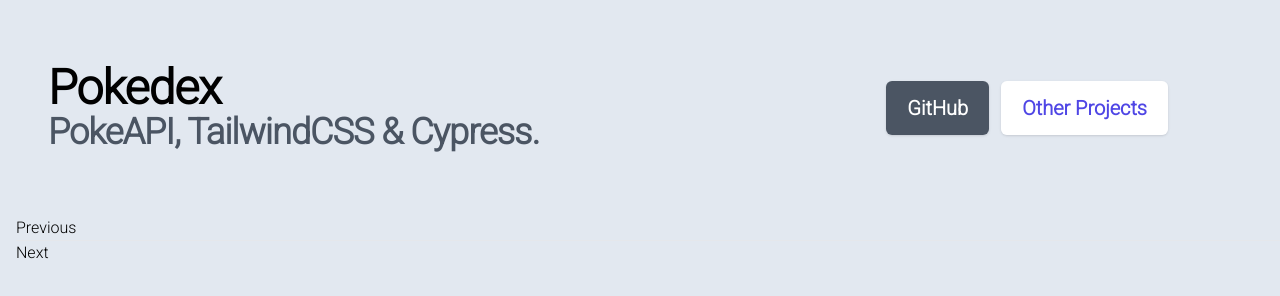
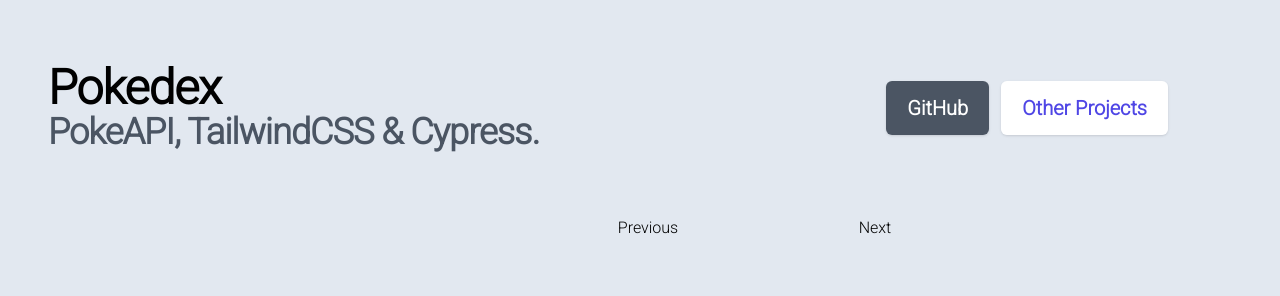
Before and after one commit to Ofiuco-13/Pokedex, a website: page index.html in a window 1280 px wide. Drawn offline with Linux system fonts and the light colour scheme; no server answers.

Commit message:
Fix buttons

```diff
--- a/index.html
+++ b/index.html
@@ -29,10 +29,9 @@
             </div>
           </div>
         </div>
-        <div id="buttons">
+        <div id="buttons" class="relative text-center">
           <a href="#" id="previous-button">Previous</a>
-          <hr>
-          <a href="#" id="next-button">Next</a>
+          <a href="#" id="next-button" class="absolute left-2/3">Next</a>
         </div>
       </div>
       <!-- GRID -->
--- a/src/main.js
+++ b/src/main.js
@@ -14,7 +14,7 @@
       if (previousButton.href === "http://127.0.0.1:5500/Pokedex/null") {
         previousButton.classList = "hidden";
       } else {
-        previousButton.classList = "";
+        previousButton.classList = "absolute right-2/3";
       }
     });
 };
```
Also changed, not shown: public/output.css.
